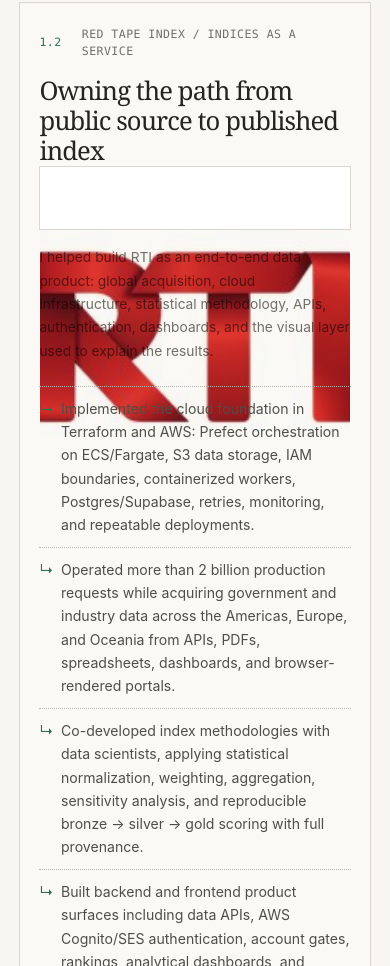
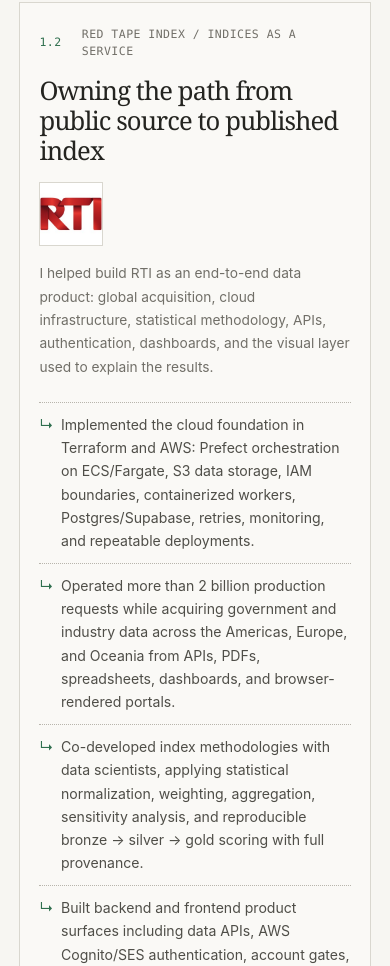
Before and after one commit to gabrielgreco1/portifolio, a Next.js app: page / in a window 390 px wide. Shown: the part 2927-3893 px from the top of the page. Built offline with nearby package versions, Linux system fonts and the light colour scheme.

Commit message:
Fix RTI logo overflow on mobile (#6)

```diff
--- a/src/app/globals.css
+++ b/src/app/globals.css
@@ -1135,7 +1135,9 @@
   display: grid;
   place-items: center;
   flex: 0 0 64px;
+  width: 64px;
   height: 64px;
+  overflow: hidden;
   padding: 0;
   border: 1px solid var(--line);
   background: #fff;
@@ -1144,9 +1146,12 @@
 .chapter-logo {
   width: 100%;
   height: 100%;
-  max-height: none;
+  display: block;
+  min-width: 0;
+  min-height: 0;
+  max-height: 100%;
   margin: 0;
-  object-fit: cover;
+  object-fit: contain;
 }
 
 .entry-tasks li {
@@ -1310,7 +1315,7 @@
     display: block;
   }
 
-  .chapter-logo {
+  .chapter-logo-frame {
     margin-top: 1rem;
   }
 
```
